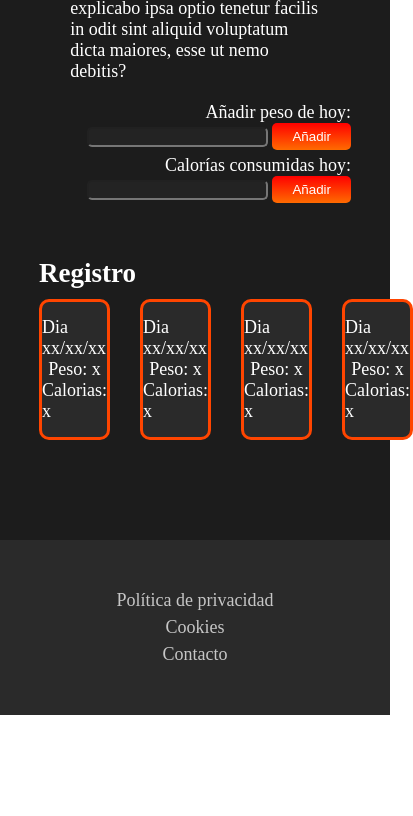
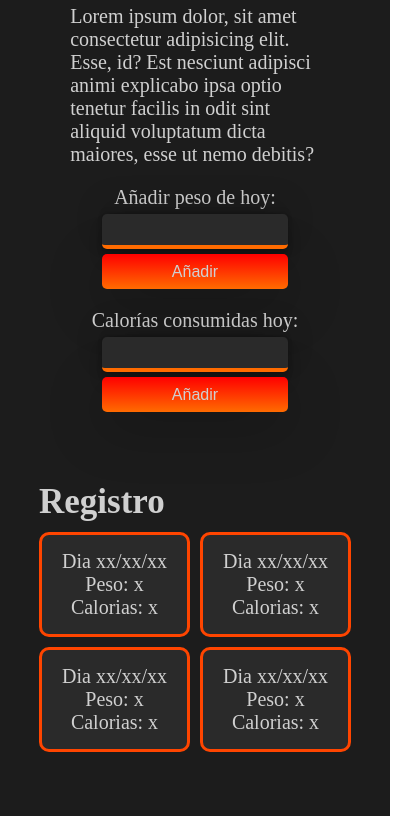
Before and after one commit to juanrabaro/proyecto-recuperacion, a website built with Parcel: page src/progreso.html in a window 390 px wide. Shown: the part 340-1156 px from the top of the page, 413 px wide, since content can reach past the window. Before the commit the page ends 1055 px from the top, so only its background shows below. Built offline with nearby package versions, Linux system fonts and the light colour scheme; a web font is replaced by a local one.

Commit message:
responsive progreso listo

```diff
--- a/src/assets/sass/views/_progreso.scss
+++ b/src/assets/sass/views/_progreso.scss
@@ -5,7 +5,8 @@
     padding-bottom: 100px;
     padding-top: 50px;
     background-color: $main;
-    color: white;
+    color: $blanco;
+    font-size: 20px;
 
     .main-progreso__add-progreso {
         @include flex(column, center, center);
@@ -13,6 +14,8 @@
 
         h1 {
             margin-bottom: 20px;
+            font-size: 38px;
+            text-align: center;
         }
         p {
             width: 80%;
@@ -27,18 +30,26 @@
 
                 input {
                     border-radius: 5px;
+                    border: 0;
+                    border-bottom: 4px solid rgb(255, 107, 0);
                     height: 20px;
-                    background-color: rgb(35, 35, 35);
-                    border: 2px solid $degradado;
+                    background-color: $resaltado;
+                    height: 35px;
+                    box-shadow: rgba(0, 0, 0, 0.25) 0px 54px 55px, rgba(0, 0, 0, 0.12) 0px -12px 30px, rgba(0, 0, 0, 0.12) 0px 4px 6px, rgba(0, 0, 0, 0.17) 0px 12px 13px, rgba(0, 0, 0, 0.09) 0px -3px 5px;
+                    margin-right: 8px;
+                    margin-left: 8px;
                 }
                 button {
-                    color: white;
+                    color: $blanco;
                     background: $degradado;
                     padding: 6px;
                     padding-left: 20px;
                     padding-right: 20px;
                     border-radius: 5px;
                     border: 0px;
+                    width: 150px;
+                    height: 35px;
+                    font-size: 16px;
                 }
             }
         }
@@ -46,6 +57,7 @@
     .main-progreso__ver-progreso {
         h2 {
             margin-bottom: 10px;
+            font-size: 35px;
         }
         .ver-progreso__contenedores {
             display: grid;
@@ -66,6 +78,28 @@
 
 
 
-@media screen and (max-width: 720px) {
+@media screen and (max-width: 750px) {
+    .main-progreso .main-progreso__ver-progreso .ver-progreso__contenedores {
+        gap: 10px;
+    }
+}
 
+@media screen and (max-width: 660px) {
+    .main-progreso .main-progreso__add-progreso form fieldset {
+        @include flex(column, center, center);
+        gap: 5px;
+        margin-bottom: 20px;
+
+        input {
+            width: 90%;
+        }
+        button {
+            width: 90%;
+        }
+    }
+
+    .main-progreso .main-progreso__ver-progreso .ver-progreso__contenedores {
+        grid-template-columns: auto auto;
+        grid-template-rows: auto auto;
+    }
 }
```
Also changed, not shown: 2 other files.
